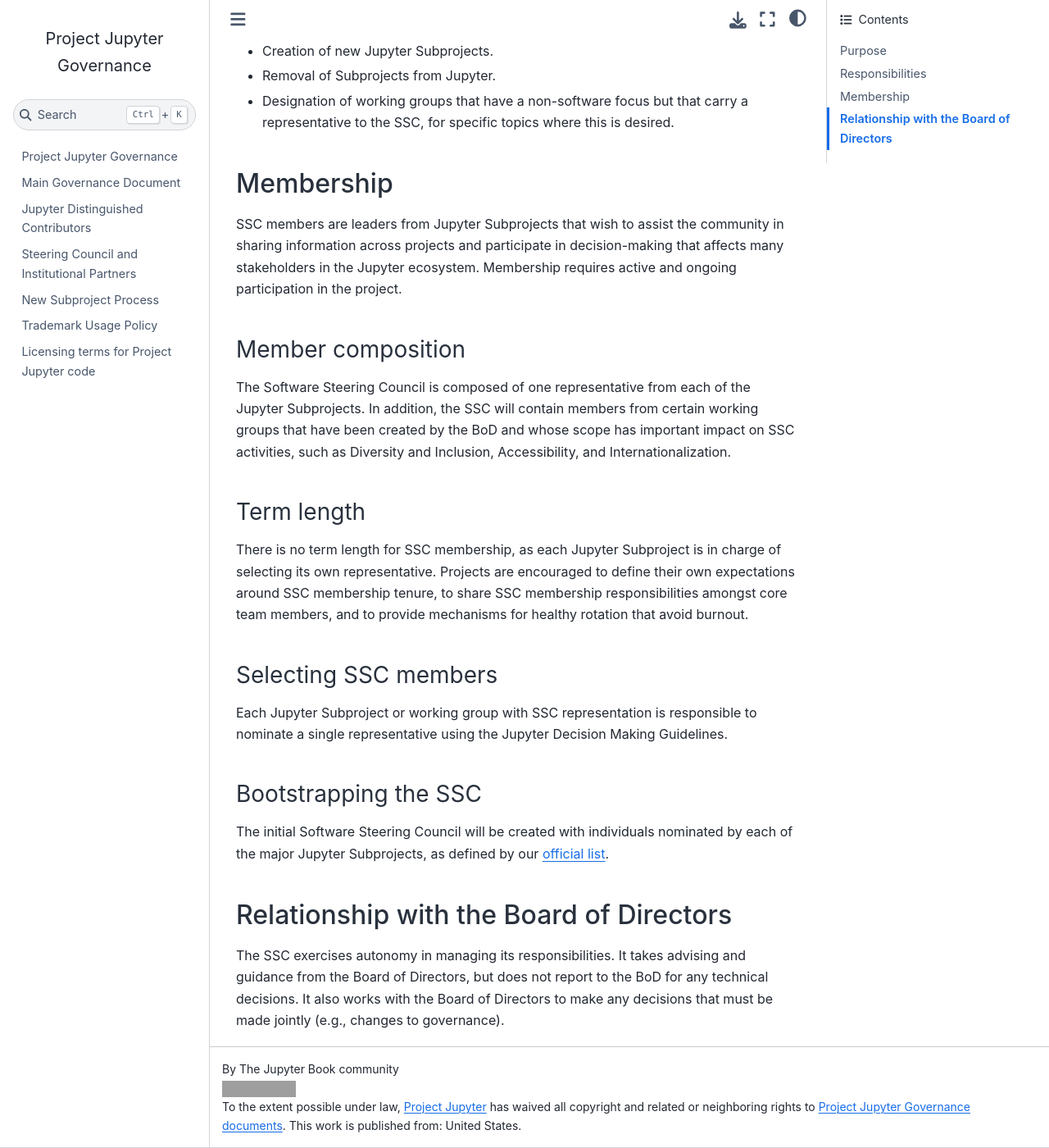
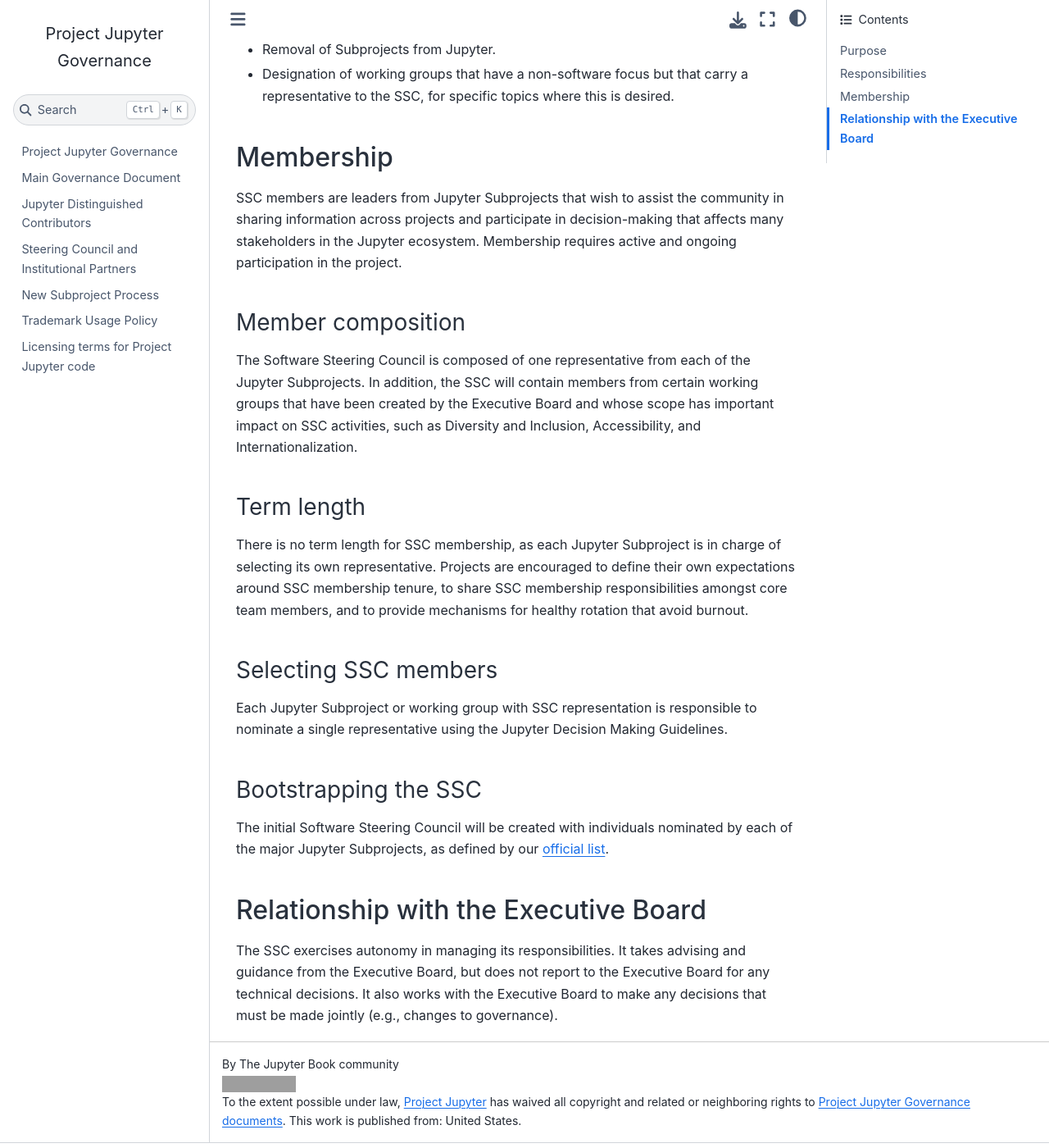
Before and after one commit to jupyter/governance, a Jupyter Book: the page built from software_steering_council.md, in a window 1280 px wide and 1400 px high, scrolled down 1243 px. Shown: the whole window at 82% size. Built offline with Jupyter Book 1.0.4 settings and Sphinx 7.4.7 and the Sphinx Book theme 1.1.4, drawn with Linux system fonts in a browser that asks for light colours; pages that are not in the unit, such as notebooks, are missing from menus; some of the changed text lies outside the part shown; grey boxes are pictures that could not be loaded.

Commit message:
BoD => Executive Board

```diff
--- a/software_steering_council.md
+++ b/software_steering_council.md
@@ -18,9 +18,9 @@
 - Stewarding discussions and activities beyond JEPs that involve cross-cutting concerns, standards, protocols and other architectural issues that impact the entire project.
 - Owning and managing anything related to security vulnerabilities across the project, including the Jupyter security lists, any private security repositories, etc.
 
-### Shared responsibilities with the Board of Directors
+### Shared responsibilities with the Executive Board
 
-The SSC and BoD share the responsibility for:
+The SSC and Executive Board share the responsibility for:
 
 - Changing the Jupyter Governance model.
 - Creation of new Jupyter Subprojects.
@@ -33,7 +33,7 @@
 
 ### Member composition
 
-The Software Steering Council is composed of one representative from each of the Jupyter Subprojects. In addition, the SSC will contain members from certain working groups that have been created by the BoD and whose scope has important impact on SSC activities, such as Diversity and Inclusion, Accessibility, and Internationalization.
+The Software Steering Council is composed of one representative from each of the Jupyter Subprojects. In addition, the SSC will contain members from certain working groups that have been created by the Executive Board and whose scope has important impact on SSC activities, such as Diversity and Inclusion, Accessibility, and Internationalization.
 
 ### Term length
 
@@ -47,6 +47,6 @@
 
 The initial Software Steering Council will be created with individuals nominated by each of the major Jupyter Subprojects, as defined by our [official list](list_of_subprojects.md).
 
-## Relationship with the Board of Directors
+## Relationship with the Executive Board
 
-The SSC exercises autonomy in managing its responsibilities. It takes advising and guidance from the Board of Directors, but does not report to the BoD for any technical decisions. It also works with the Board of Directors to make any decisions that must be made jointly (e.g., changes to governance).
+The SSC exercises autonomy in managing its responsibilities. It takes advising and guidance from the Executive Board, but does not report to the Executive Board for any technical decisions. It also works with the Executive Board to make any decisions that must be made jointly (e.g., changes to governance).
```
